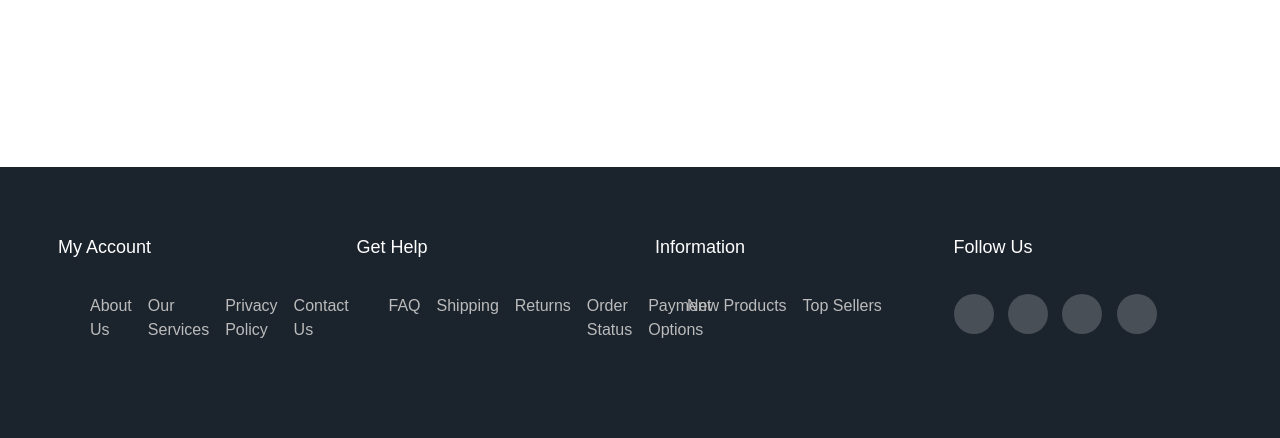
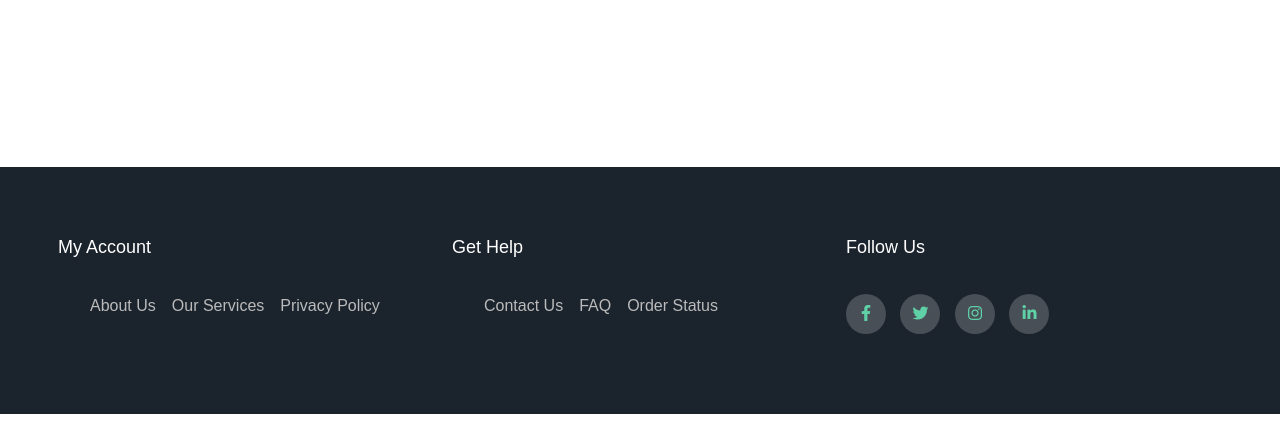
Before and after one commit to MrymAlsayed23/senior, a PHP site: page /Profile.php in a window 1280 px wide. Shown: the part 634-1072 px from the top of the page. After the commit the page ends 1048 px from the top, so only its background shows below. Run offline with PHP 8.4, Linux system fonts and the light colour scheme; the visitor is signed in with stand-in values (Sample User, id 1); data that the repository does not hold is empty; some libraries are stand-ins or nearby versions.

Commit message:
Update footer.php

```diff
--- a/customer/footer.php
+++ b/customer/footer.php
@@ -3,6 +3,8 @@
     <head>
         <meta charset="UTF-8">
         <meta name="viewport" content="width=device-width, initial-scale=1.0">
+        <script src="https://kit.fontawesome.com/02448b3b92.js" crossorigin="anonymous"></script>
+        <link rel="stylesheet" type="text/css" href="https://cdnjs.cloudflare.com/ajax/libs/font-awesome/5.15.1/css/all.min.css">
         <link href="https://cdn.jsdelivr.net/npm/bootstrap@5.3.3/dist/css/bootstrap.min.css" rel="stylesheet" integrity="sha384-QWTKZyjpPEjISv5WaRU9OFeRpok6YctnYmDr5pNlyT2bRjXh0JMhjY6hW+ALEwIH" crossorigin="anonymous">
         <title>Footer</title>
     </head>
@@ -32,7 +34,7 @@
             padding: 70px 0;
         }
         .footer-col{
-        width: 25%;
+        width: 33%;
         padding: 0 15px;
         }
         .footer-col h4{
@@ -110,28 +112,19 @@
                     <h4>My Account</h4>
                     <ul>
                         <li><a href="aboutUs.php">About Us</a></li>
-                        <li><a href="#">Our Services</a></li>
-                        <li><a href="#">privacy policy</a></li>
-                        <li><a href="contact.php">Contact Us</a></li>
+                        <li><a href="service.php">Our Services</a></li>
+                        <li><a href="privacy-policy.php">privacy policy</a></li>
                     </ul>
                 </div>
                 <div class="footer-col">
                     <h4>get help</h4>
                     <ul>
-                        <li><a href="#">FAQ</a></li>
-                        <li><a href="#">shipping</a></li>
-                        <li><a href="#">returns</a></li>
+                        <li><a href="contact.php">Contact Us</a></li>
+                        <li><a href="faq.php">FAQ</a></li>
                         <li><a href="orderstatus.php">order status</a></li>
-                        <li><a href="#">payment options</a></li>
                     </ul>
                 </div>
-                <div class="footer-col">
-                    <h4>Information</h4>
-                    <ul>
-                        <li><a href="#">New Products</a></li>
-                        <li><a href="#">Top Sellers</a></li>
-                    </ul>
-                </div>
+
                 <div class="footer-col">
                     <h4>follow us</h4>
                     <div class="social-links">
```
